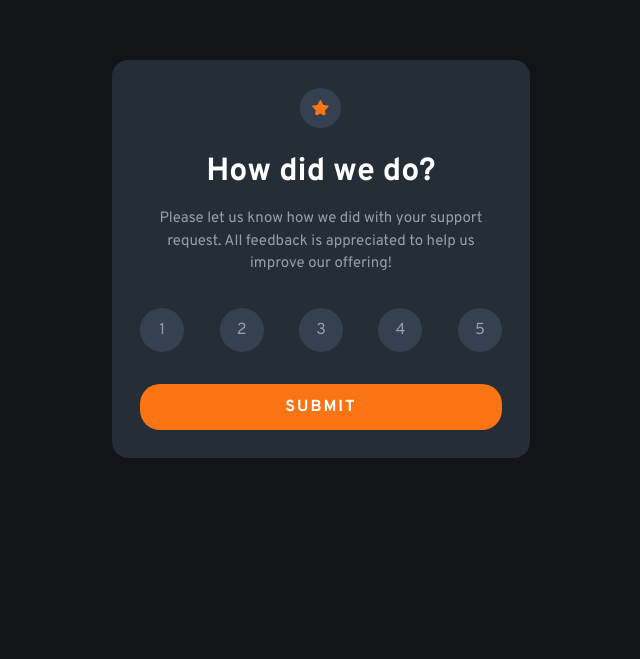
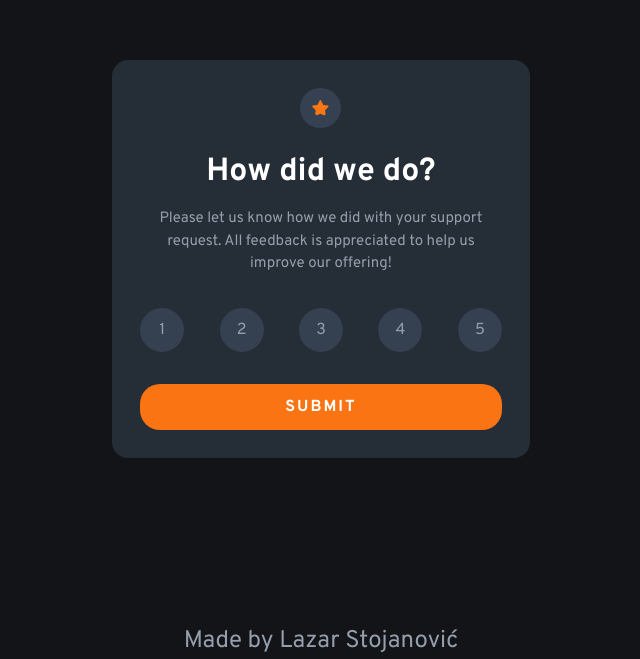
Before and after one commit to Coolbylaki/Feedback-Card, a React (Vite) app: page / in a window 1280 px wide. Shown: the part 141-800 px from the top of the page, without its empty margins (319-959 px from the left). Built offline with nearby package versions, Linux system fonts and the light colour scheme.

Commit message:
Add: page footer

```diff
--- /dev/null
+++ b/src/components/Footer.jsx
@@ -0,0 +1,11 @@
+import classes from "./Footer.module.css";
+
+const Footer = () => {
+	return (
+		<footer>
+			<p className={classes.footer}>Made by Lazar Stojanović</p>
+		</footer>
+	);
+};
+
+export default Footer;
--- /dev/null
+++ b/src/components/Footer.module.css
@@ -0,0 +1,10 @@
+.footer {
+	font-size: 1.5rem;
+	position: fixed;
+	bottom: 0;
+}
+
+footer {
+	display: flex;
+	justify-content: center;
+}
--- a/src/index.css
+++ b/src/index.css
@@ -24,6 +24,7 @@ body {
 	font-family: "Overpass", sans-serif;
 	background-color: var(--very-dark-blue);
 	display: flex;
+	flex-direction: column;
 	justify-content: center;
 	align-items: center;
 }
--- a/src/pages/FeedbackPage.jsx
+++ b/src/pages/FeedbackPage.jsx
@@ -2,12 +2,14 @@ import { useLocation } from "react-router-dom";
 import Card from "../components/Card";
 import thanks from "../assets/images/thanks.svg";
 import classes from "./FeedbackPage.module.css";
+import Footer from "../components/Footer";
 
 const FeedbackPage = () => {
 	const location = useLocation();
 	const { value } = location.state;
 
 	return (
+		<>
 			<Card>
 				<img src={thanks} alt="thank you image" className={classes["card-img"]} />
 				<div className={classes["p--div"]}>
@@ -19,6 +21,8 @@ const FeedbackPage = () => {
 					touch!
 				</p>
 			</Card>
+			<Footer />
+		</>
 	);
 };
 
--- a/src/pages/HomePage.jsx
+++ b/src/pages/HomePage.jsx
@@ -3,6 +3,7 @@ import star from "../assets/images/icon-star.svg";
 import classes from "./HomePage.module.css";
 import { useState } from "react";
 import { Link } from "react-router-dom";
+import Footer from "../components/Footer";
 
 const HomePage = () => {
 	const [rating, setRating] = useState(null);
@@ -13,6 +14,7 @@ const HomePage = () => {
 	};
 
 	return (
+		<>
 			<Card>
 				<img src={star} alt="star image" className={classes.star} />
 				<h1>How did we do?</h1>
@@ -47,6 +49,8 @@ const HomePage = () => {
 					SUBMIT
 				</Link>
 			</Card>
+			<Footer />
+		</>
 	);
 };
 
```
Also changed, not shown: 2 other files (tests, documents, lock files or other folders). Lines whose indentation alone changed are shown as unchanged.
